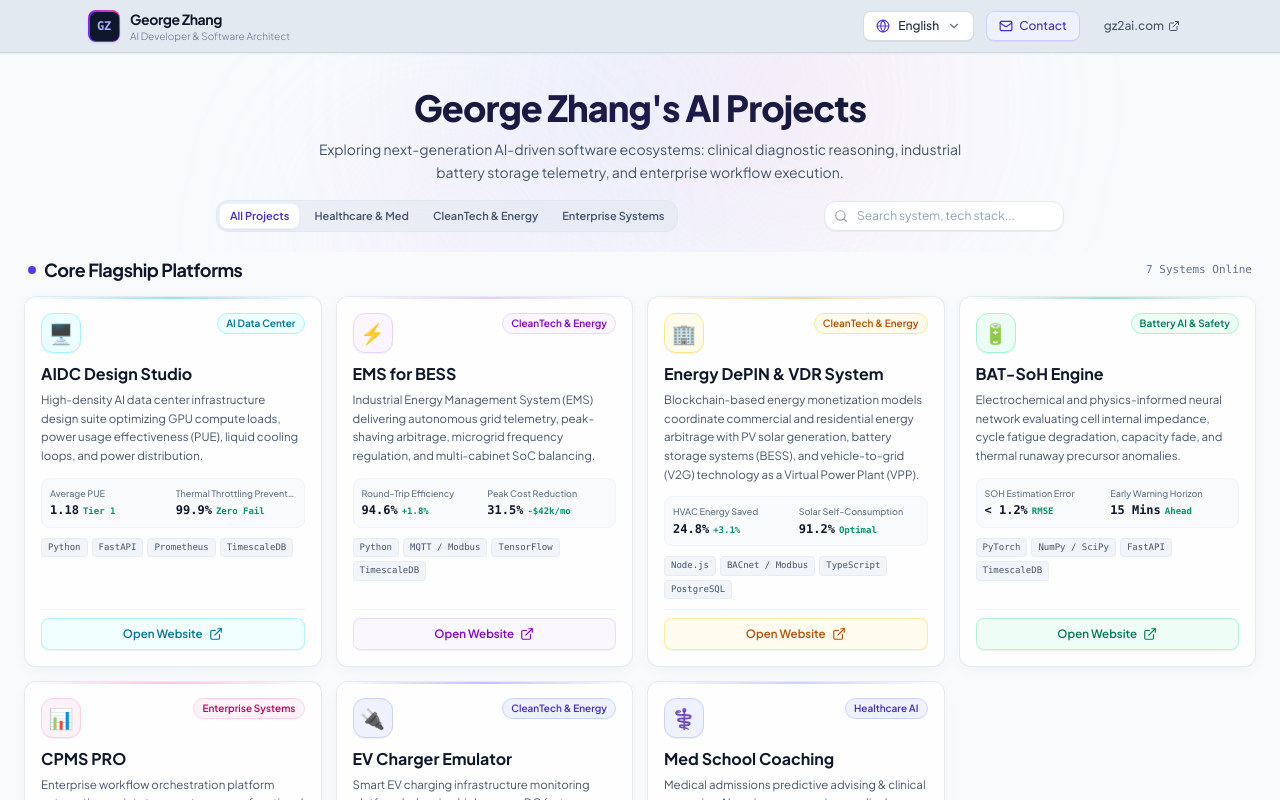
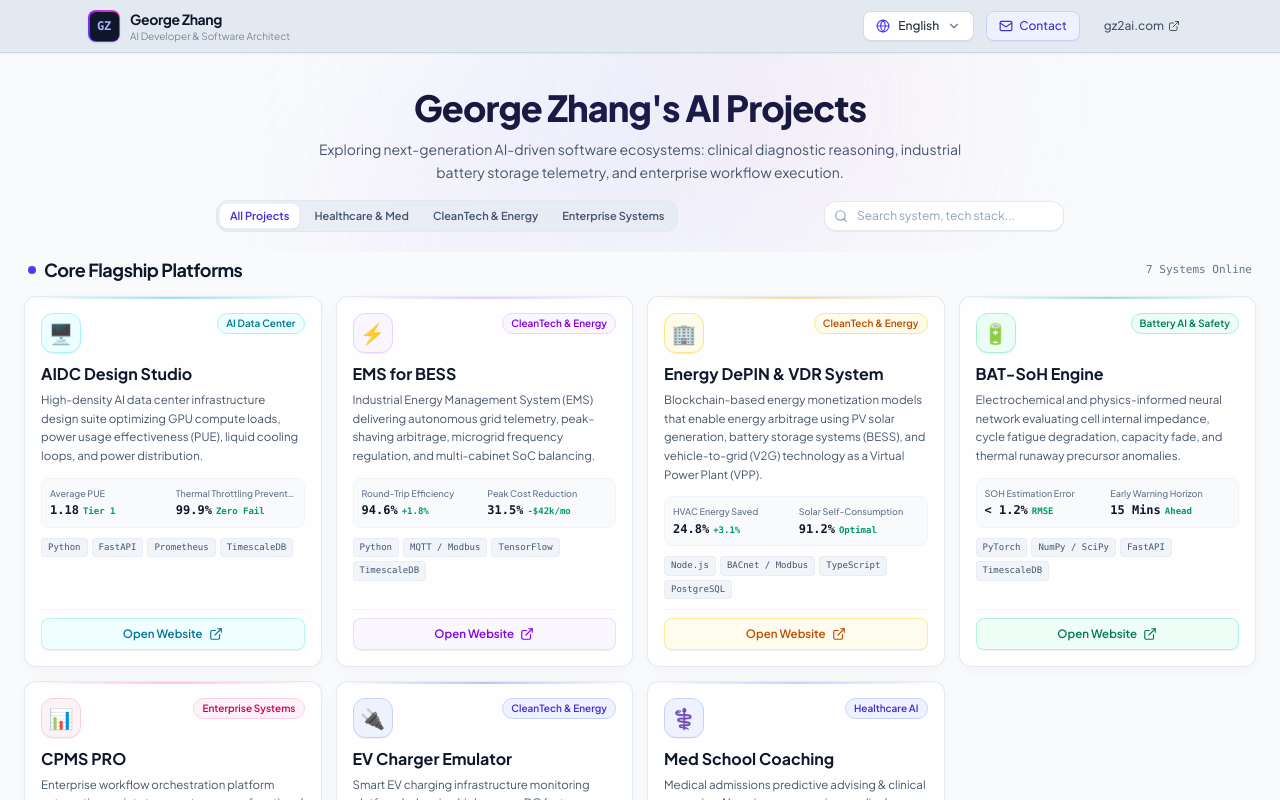
Before and after one commit to georgezhangusa/George-Zhang-Homepage, a React (Vite) app: page / in a window 1280 px wide. Shown: the top 800 px of the page. Built offline with nearby package versions, Linux system fonts and the light colour scheme.

Commit message:
fix: update BBEM project description grammar

```diff
--- a/src/data/projectsData.ts
+++ b/src/data/projectsData.ts
@@ -107,7 +107,7 @@ export const PROJECTS_DATA: ProjectItem[] = [
     titleZh: '区块链综合能源盈利模型',
     subTitle: 'Blockchain-Based Energy Monetization Platform',
     subTitleZh: '楼宇建筑与分布式电池一体化能源综合管控平台',
-    description: 'Blockchain-based energy monetization models coordinate commercial and residential energy arbitrage with PV solar generation, battery storage systems (BESS), and vehicle-to-grid (V2G) technology as a Virtual Power Plant (VPP).',
+    description: 'Blockchain-based energy monetization models that enable energy arbitrage using PV solar generation, battery storage systems (BESS), and vehicle-to-grid (V2G) technology as a Virtual Power Plant (VPP).',
     descriptionZh: '基于区块链的分布式综合能源管理系统，协调分布式光伏消纳与储能及电动车电池充放协同。',
     fullOverview: 'Blockchain-Based building automation systems with localized battery energy storage and solar photovoltaics. It provides holistic energy orchestration, demand charge reduction, dynamic HVAC load shedding, and optimal carbon footprint minimization.',
     fullOverviewZh: 'BBEM 将楼宇自动化自控系统 (BAS) 与分布式储能、屋顶分布式光伏深度耦合，通过负荷预测与储能充放电协同，有效抑制建筑最大需量电费，促进清洁绿电就地 100% 消纳。',
```
